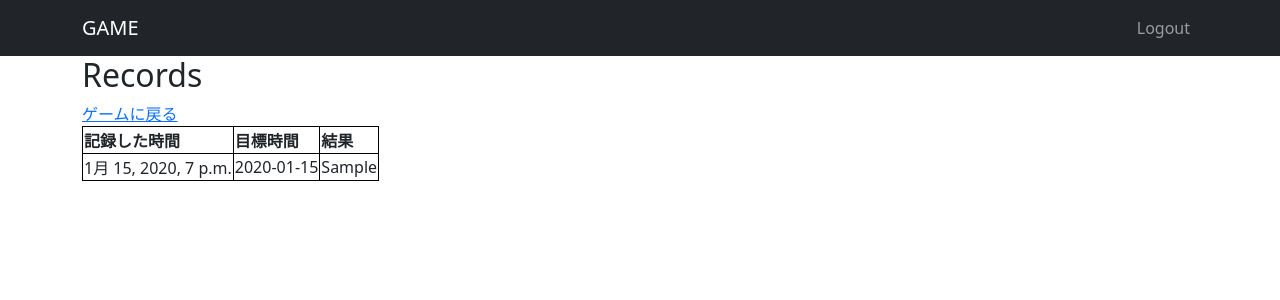
After one commit to cmtheta/measuring-time-game, a Django app: page /gameapp/record/ in a window 1280 px wide. The commit adds this page. Shown: the top 300 px of the page. Run offline with Django 3.2, Linux system fonts and the light colour scheme; a user stored in the database is signed in; tables that the repository leaves empty hold one stand-in row (values such as "Sample post"); some libraries are stand-ins or nearby versions.

Commit message:
feat records display 過去の記録を表示する機能を追加

```diff
--- a/measuring_time_game/gameapp/static/gameapp/css/style.css
+++ b/measuring_time_game/gameapp/static/gameapp/css/style.css
@@ -0,0 +1,7 @@
+.record-table {
+    border: 1px solid black;
+}
+
+table.record-table th, table.record-table td {
+    border: 1px solid black;
+}
--- a/measuring_time_game/gameapp/templates/gameapp/game.html
+++ b/measuring_time_game/gameapp/templates/gameapp/game.html
@@ -6,10 +6,11 @@
 
 <h2>Game Page</h2>
 <div id="content">
+    <a href="{% url 'game_record' %}">今までの記録</a>
     <form method="post" name="form">
         {% csrf_token %}
         <input type="hidden" id="target_time" name="target_time" value="5.000" />
-        <input type="hidden" id="record" name="record" value="1.000" />
+        <input type="hidden" id="record" name="record" value="" />
     </form>
     <div id="target"></div>
     <div id="button" class="button"></div>
--- /dev/null
+++ b/measuring_time_game/gameapp/templates/gameapp/record.html
@@ -0,0 +1,21 @@
+{% extends "base.html" %}
+
+{% block main %}
+<h2>Records</h2>
+<a href="{% url 'game' %}">ゲームに戻る</a>
+<table class="record-table">
+    <tr>
+        <th>記録した時間</th>
+        <th>目標時間</th>
+        <th>結果</th>
+    </tr>
+    {% for record in records %}
+    <tr>
+        <td>{{ record.created_at }}</td>
+        <td>{{ record.target_time }}</td>
+        <td>{{ record.record }}</td>
+    </tr>
+    {% endfor %}
+</table>
+
+{% endblock %}
--- a/measuring_time_game/gameapp/urls.py
+++ b/measuring_time_game/gameapp/urls.py
@@ -4,6 +4,6 @@ from gameapp import views
 
 urlpatterns = [
     path("", views.game , name="game"),
-    path("users/<int:user_id>/", views.game_record , name="game_record"),
+    path("record/", views.game_record , name="game_record"),
     path("ranking/", views.game_ranking , name="game_ranking"),
 ]
--- a/measuring_time_game/gameapp/views.py
+++ b/measuring_time_game/gameapp/views.py
@@ -1,6 +1,9 @@
 from django.contrib import messages
 from django.shortcuts import render, redirect
 from django.http import HttpResponse
+from pkg_resources import require
+from django.contrib.auth.decorators import login_required
+
 
 from gameapp.forms import RecordForm
 from gameapp.models import Record
@@ -9,6 +12,7 @@ from gameapp.models import Record
 def top(request):
     return render(request, "gameapp/top.html")
 
+@login_required
 def game(request):
     if request.method == 'POST':
         form = RecordForm(request.POST)
@@ -16,13 +20,20 @@ def game(request):
             record = form.save(commit=False)
             record.created_by = request.user
             record.save()
+
             return redirect(game)
         else:
-            print("Hello World")
-    return render(request, "gameapp/game.html")
+            pass
+    else:
+        return render(request, "gameapp/game.html")
 
-def game_record(request, user_id):
-    return HttpResponse('ゲーム結果の閲覧')
+@login_required
+def game_record(request):
+    user = request.user
+    records = Record.objects.filter( created_by = user).all()
+    return render(request, "gameapp/record.html", {"records" : records} )
 
+
+@login_required
 def game_ranking(request):
     return HttpResponse('ランキングの閲覧')
```
Also changed, not shown: measuring_time_game/gameapp/templates/gameapp/game_result.html (added, +11 -0 lines).
